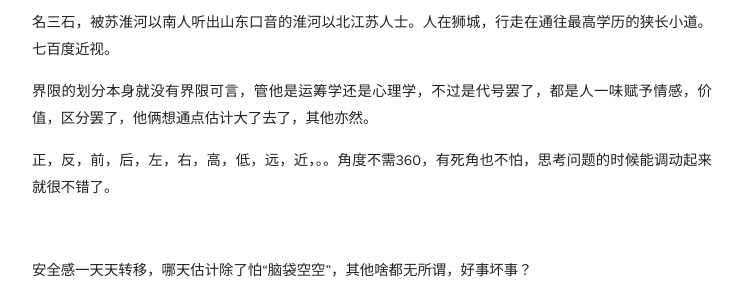
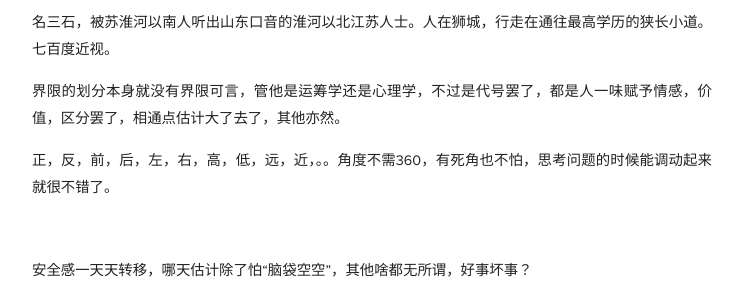
Before and after one commit to shirleysteve/1, a Jekyll site: the page built from index.html, in a window 1280 px wide. Shown: the part 157-457 px from the top of the page, without its empty margins (268-1011 px from the left). Built offline with Jekyll 4.4.1, drawn with Linux system fonts in a browser that asks for light colours; nearby versions of some CDN libraries; part of the change alters nothing that is shown.

Commit message:
Update index.html

```diff
--- a/index.html
+++ b/index.html
@@ -1,8 +1,8 @@
 ---
 layout: default
 category: about
-title: 静研 - 个人主页
-description: 人格的建设地
+title: 三石 - 个人主页
+description: 还有个角
 ---
 
 <section class="about-me inner" itemscope itemtype="http://data-vocabulary.org/Person">
@@ -33,7 +33,7 @@ description: 人格的建设地
 
 
 <p>
-界限的划分本身就没有界限可言，管他是运筹学还是心理学，不过是代号罢了，都是人一味赋予情感，价值，区分罢了，他俩想通点估计大了去了，其他亦然。
+界限的划分本身就没有界限可言，管他是运筹学还是心理学，不过是代号罢了，都是人一味赋予情感，价值，区分罢了，相通点估计大了去了，其他亦然。
 </p>
 
  <p>
```
